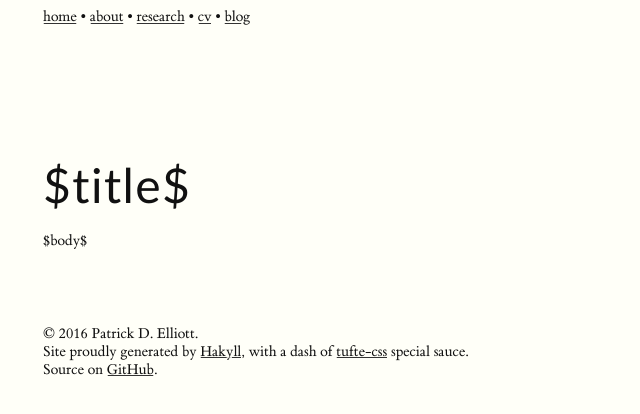
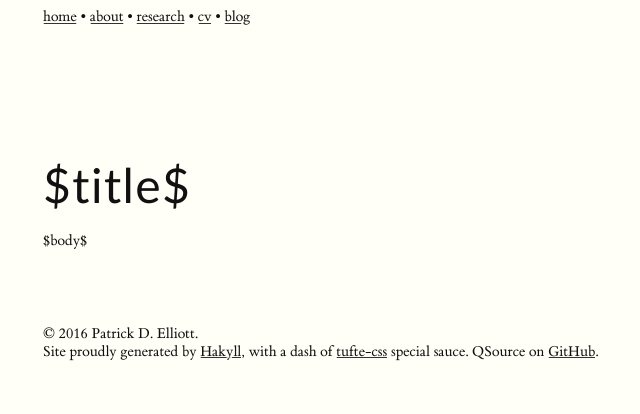
Before and after one commit to patrl/patrl.github.io, a plain HTML site: page templates/default.html in a window 1280 px wide. Shown: the whole page, without its empty margins (117-757 px from the left). Drawn offline with Linux system fonts and the light colour scheme; files whose address does not match are found by name.

```diff
--- a/templates/default.html
+++ b/templates/default.html
@@ -29,8 +29,7 @@
     <footer>
         © 2016 Patrick D. Elliott.<br>
         Site proudly generated by
-        <a href="http://jaspervdj.be/hakyll">Hakyll</a>, with a dash of <a href="https://github.com/edwardtufte/tufte-css">tufte-css</a> special sauce.<br>
-        Source on <a href="https://github.com/patrl/patrl.github.io">GitHub</a>.
+        <a href="http://jaspervdj.be/hakyll">Hakyll</a>, with a dash of <a href="https://github.com/edwardtufte/tufte-css">tufte-css</a> special sauce. QSource on <a href="https://github.com/patrl/patrl.github.io">GitHub</a>.
     </footer>
   </body>
 </html>
```
Also changed, not shown: 1 other file.
